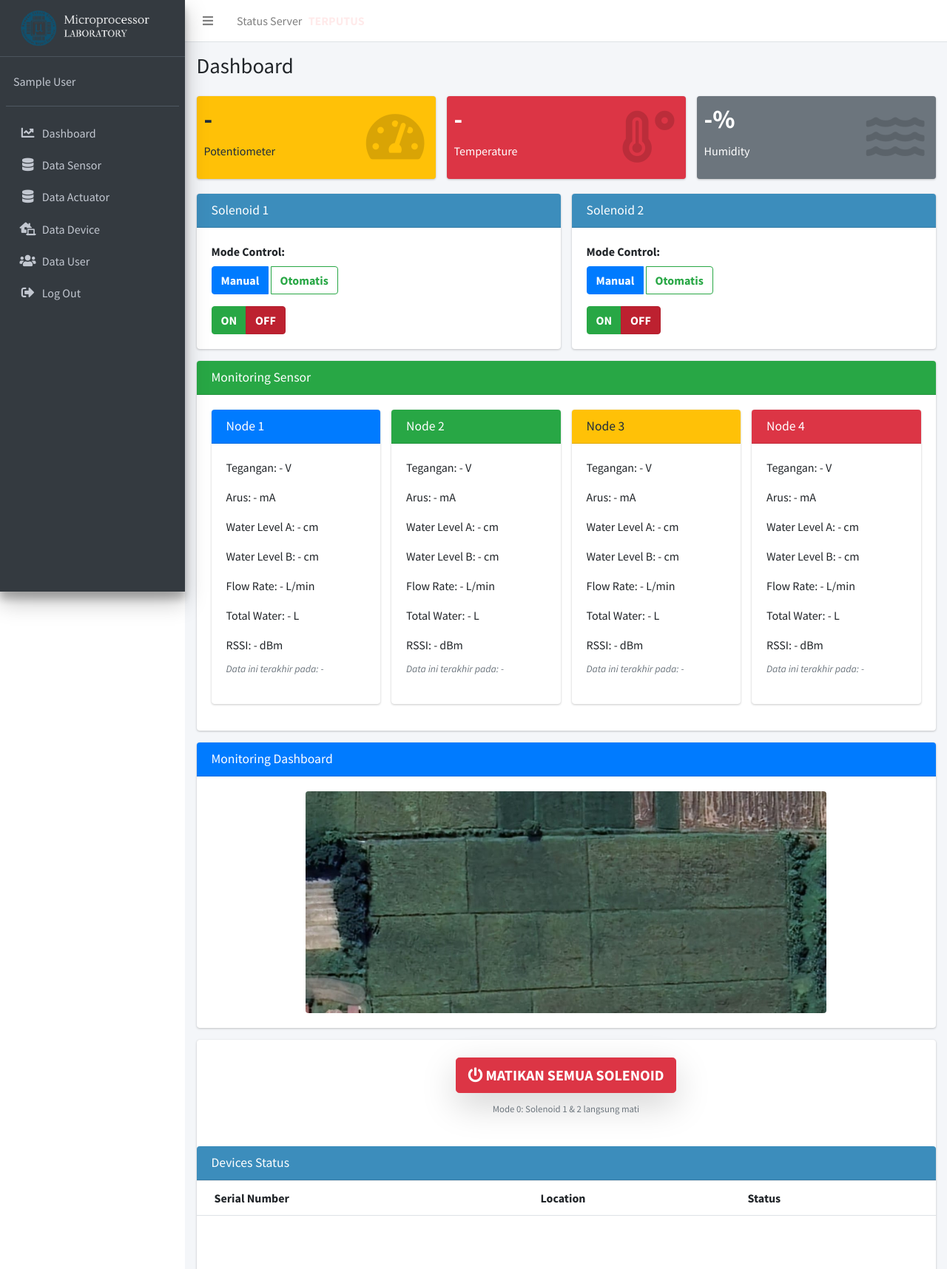
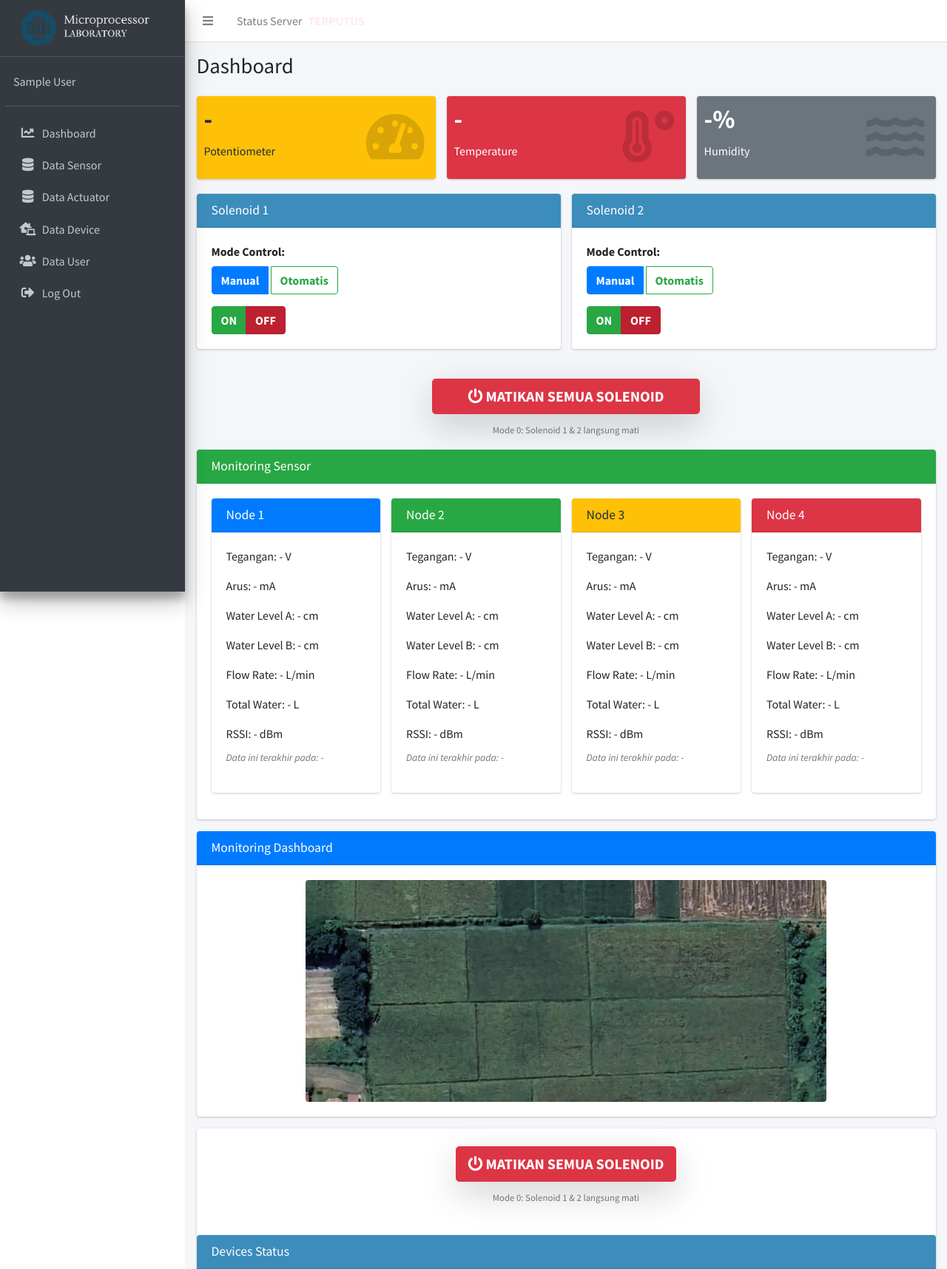
Before and after one commit to hildansaputraa/IoTWebDashboardScript, a PHP site: page / in a window 1280 px wide. Shown: the top 1716 px of the page at 74% size. Run offline with PHP 8.4, Linux system fonts and the light colour scheme; the visitor is signed in with stand-in values (Sample User, id 1); data that the repository does not hold is empty; some libraries are stand-ins or nearby versions.

Commit message:
Update dashboard.php

```diff
--- a/page/dashboard.php
+++ b/page/dashboard.php
@@ -341,6 +341,15 @@ if ($fallbackQuery) {
               </div>
             </div>
           </div>
+                    <!-- TOMBOL DARURAT: MATIKAN SEMUA SOLENOID -->
+          <div class="row mt-4">
+            <div class="col-12 text-center">
+              <button type="button" class="btn btn-danger btn-lg shadow-lg px-5" onclick="forceOffAll()">
+                <i class="fas fa-power-off"></i> <strong>MATIKAN SEMUA SOLENOID</strong>
+              </button>
+              <p class="text-muted mt-2"><small>Mode 0: Solenoid 1 & 2 langsung mati</small></p>
+            </div>
+          </div>
 
           <!-- Monitoring Sensor -->
           <div class="row">
```
